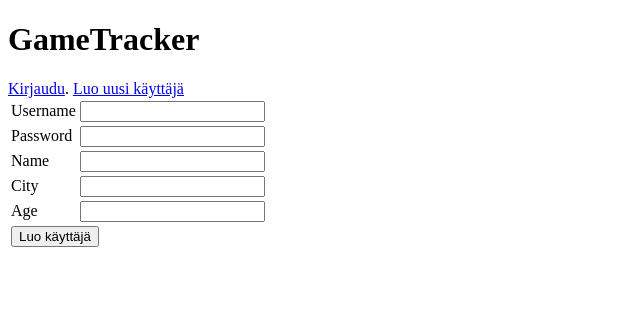
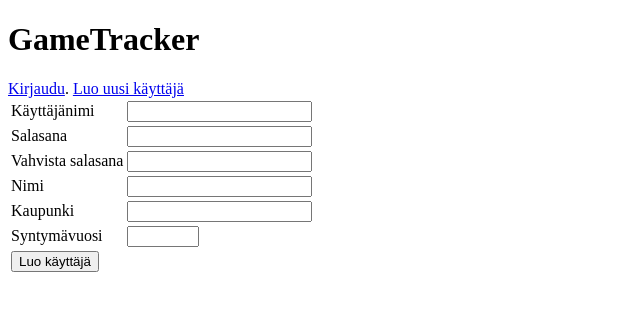
Before and after one commit to LauriTahvanainen/GameTracker, a Flask app: page /auth/create in a window 1280 px wide. Shown: the top 311 px of the page, without its empty margins (0-640 px from the left). Run offline with Flask 2, Linux system fonts and the light colour scheme.

Commit message:
Lisää validointeja rekisteröintiin. Käsittele tilanne, jossa käyttäjänimi on jo olemassa.

```diff
--- a/application/auth/forms.py
+++ b/application/auth/forms.py
@@ -1,5 +1,5 @@
 from flask_wtf import FlaskForm
-from wtforms import PasswordField, StringField
+from wtforms import PasswordField, StringField, validators, IntegerField
 
 class LoginForm(FlaskForm):
     username = StringField("Username")
@@ -8,13 +8,20 @@ class LoginForm(FlaskForm):
     class Meta:
         csrf = False
 
-class CreateNewForm(FlaskForm):
-    username = StringField("Username")
-    password = PasswordField("Password")
-    name = StringField("Name")
-    city = StringField("City")
+class CreateUserForm(FlaskForm):
+    username = StringField("Käyttäjänimi", [
+        validators.Length(min=4, max=16, message='Käyttäjänimen on oltava pituudeltaan 4-16 merkkiä!'),
+        validators.input_required(message='Käyttäjänimi ei voi olla tyhjä!')
+    ])
+    password = PasswordField("Salasana", [
+        validators.Length(min=8, max=30, message='Salasanan on oltava pituudeltaan 8-30 merkkiä!'),
+        validators.equal_to('confirmPwd', message='Salasanojen on oltava samat!')
+    ])
+    confirmPwd = PasswordField("Vahvista salasana")
+    name = StringField("Nimi", [validators.input_required(message='Nimi ei voi olla tyhjä!')])
+    city = StringField("Kaupunki")
 # Todo, Validate age to always be a number
-    age = StringField("Age")
+    age = IntegerField("Syntymävuosi", [validators.number_range(min=1888, max=2012)])
 
     class Meta:
         csrf = False
--- a/application/auth/views.py
+++ b/application/auth/views.py
@@ -1,8 +1,8 @@
 from application import app, db
 from application.auth.models import User
-from application.auth.forms import LoginForm, CreateNewForm
+from application.auth.forms import LoginForm, CreateUserForm
 from flask_login import login_user, logout_user
-from flask import render_template, request, redirect, url_for
+from flask import render_template, request, redirect, url_for, flash
 from werkzeug.security import generate_password_hash, check_password_hash
 
 @app.route("/auth/login", methods = ["GET", "POST"])
@@ -18,6 +18,7 @@ def auth_login():
         return render_template("auth/loginform.html", form = form, error = "Annettua käyttäjää ei ole olemassa, tai salasana oli väärä!")
 
     login_user(user)
+    flash('Kirjautuminen onnistui!')
     return redirect(url_for("index"))
 
 @app.route("/auth/logout")
@@ -28,13 +29,18 @@ def auth_logout():
 @app.route("/auth/create", methods = ["GET", "POST"])
 def auth_create():
     if request.method == "GET":
-        return render_template("auth/createuserform.html", form = CreateNewForm())
+        return render_template("auth/createuserform.html", form = CreateUserForm())
 
-    form = CreateNewForm(request.form)
+    form = CreateUserForm(request.form)
     # Create the new user from the form
-
-    newUser = User(form.username.data, form.name.data, form.password.data, form.city.data, int(form.age.data))
-
-    db.session().add(newUser)
-    db.session().commit()
-    return redirect(url_for("index"))
+    if form.validate():
+        newUser = User(form.username.data, form.name.data, form.password.data, form.city.data, int(form.age.data))
+        try:
+            db.session().add(newUser)
+            db.session().commit()
+        except Exception:
+            db.session().rollback()
+            return render_template("auth/createuserform.html", form = CreateUserForm(), error = "Käyttäjänimi on jo käytössä!")
+        flash('Rekisteröityminen onnistui!')
+        return redirect(url_for("index"))
+    return render_template("auth/createuserform.html", form=form)
--- a/application/templates/auth/createuserform.html
+++ b/application/templates/auth/createuserform.html
@@ -11,6 +11,11 @@
             <td>
                 {{ form.username }}
             </td>
+            <td>
+                {% for error in form.username.errors %}
+                <li>{{ error }}</li>
+                {% endfor %}
+            </td>
         </tr>
         <tr>
             <td>
@@ -18,6 +23,19 @@
             </td>
             <td>
                 {{ form.password }}
+            </td>
+            <td>
+                {% for error in form.password.errors %}
+                <li>{{ error }}</li>
+                {% endfor %}
+            </td>
+        </tr>
+        <tr>
+            <td>
+                {{ form.confirmPwd.label }}
+            </td>
+            <td>
+                {{ form.confirmPwd }}
             </td>
         </tr>
         <tr>
@@ -27,6 +45,11 @@
             <td>
                 {{ form.name }}
             </td>
+            <td>
+                {% for error in form.name.errors %}
+                <li>{{ error }}</li>
+                {% endfor %}
+            </td>
         </tr>
         <tr>
             <td>
@@ -34,6 +57,11 @@
             </td>
             <td>
                 {{ form.city }}
+            </td>
+            <td>
+                {% for error in form.city.errors %}
+                <li>{{ error }}</li>
+                {% endfor %}
             </td>
         </tr>
         <tr>
@@ -43,6 +71,11 @@
             <td>
                 {{ form.age }}
             </td>
+            <td>
+                {% for error in form.age.errors %}
+                <li>{{ error }}</li>
+                {% endfor %}
+            </td>
         </tr>
         <tr>
             <td colspan="2">
--- a/application/templates/layout.html
+++ b/application/templates/layout.html
@@ -4,6 +4,15 @@
 <head>
   <meta charset="utf-8">
   <title>GameTracker</title>
+  {% with messages = get_flashed_messages() %}
+  {% if messages %}
+  <ul class=flashes>
+    {% for message in messages %}
+    <li>{{ message }}</li>
+    {% endfor %}
+  </ul>
+  {% endif %}
+  {% endwith %}
 </head>
 
 <body>
```
Lines whose indentation alone changed are shown as unchanged.
